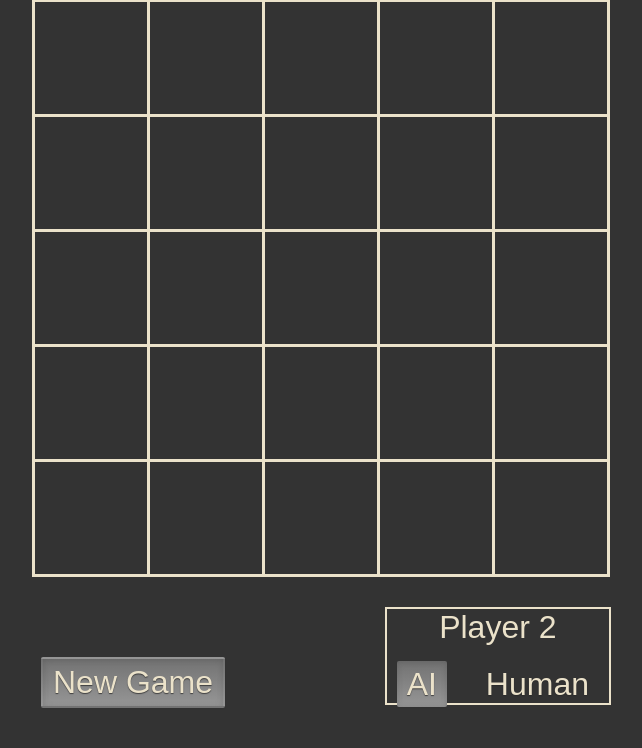
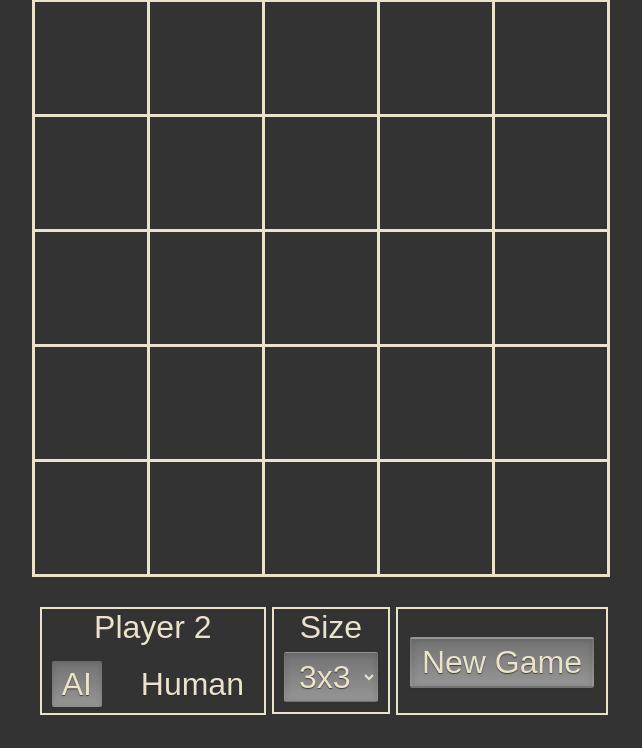
Before and after one commit to Poachman/HouseAppChallenge, a PHP site: page / in a window 1280 px wide. Shown: the part 129-877 px from the top of the page, without its empty margins (319-961 px from the left). After the commit the page ends 844 px from the top, so only its background shows below. Run offline with PHP 8.4, Linux system fonts and the light colour scheme.

Commit message:
Update style & added drop box for size

```diff
--- a/TicTacToe.js
+++ b/TicTacToe.js
@@ -1,5 +1,5 @@
 var turn	= 0,
-	SIZE = 5,
+	SIZE	= 5,
 	AIEnabled = true,
 	Computer = {},
 	board	= document.getElementById('board'),
@@ -19,7 +19,13 @@ $(document).ready(function() {
 		turn = 0;
 	});
 	$("label").click(AIButtonHandler);
+	$("#sizeSelect").change(sizeChange);
 });
+
+var sizeChange = function() {
+	SIZE = this.value.substr(0,1);
+	Computer.generateBoard();
+}
 
 var AIButtonHandler = function() {
 	console.log("asdf");
--- a/index.html
+++ b/index.html
@@ -13,12 +13,25 @@
 	<table id="board"></table>
 
 	<div id="options">
-		<button class="btn" id="reset">New Game</button>
+		<div>
+			<button class="btn" id="reset">New Game</button>
+		</div>
+		<div>
+			<span id="sizeTitle">Size</span>
+			<select id="sizeSelect">
+				<option>3x3</option>
+				<option>4x4</option>
+				<option>5x5</option>
+				<option>6x6</option>
+				<option>7x7</option>
+			</select>
+		</div>
 		<div>
 			<span>Player 2</span>
 			<input type="radio" id="Enabled" name="AI" checked /><label class="btn" for="AIEnabled">AI</label>
 			<input type="radio" id="Disabled" name="AI" /><label for="AIDisabled">Human</label>
 		</div>
+
 	</div>
 </body>
 </html>
--- a/style.css
+++ b/style.css
@@ -28,6 +28,7 @@ h1, h2 { text-align: center; }
 	font-size: 24pt;
 	margin: 30px 10px;
 }
+
 #options div span {
 	display: block;
 	margin-bottom: 20px;
@@ -37,10 +38,24 @@ h1, h2 { text-align: center; }
 	text-align: center;
 	float: right;
 	border: 2px solid;
+	padding-bottom: 10px;
+	margin: 0 3px;
 }
 
-.btn, label:active {
-	margin: 50px 10px 10px 10px;
+option {
+	color: #000;
+}
+
+span#sizeTitle {
+	margin-bottom: 6px !important;
+}
+
+.btn#reset {
+	margin: 28px 12px 15px 12px;
+}
+
+.btn, label:active, select {
+	margin: 0px 10px;
 	padding: 5px 10px;
 	border-radius: 2px;
 	font-size: 24pt;
```
Also changed, not shown: 1 other file.
